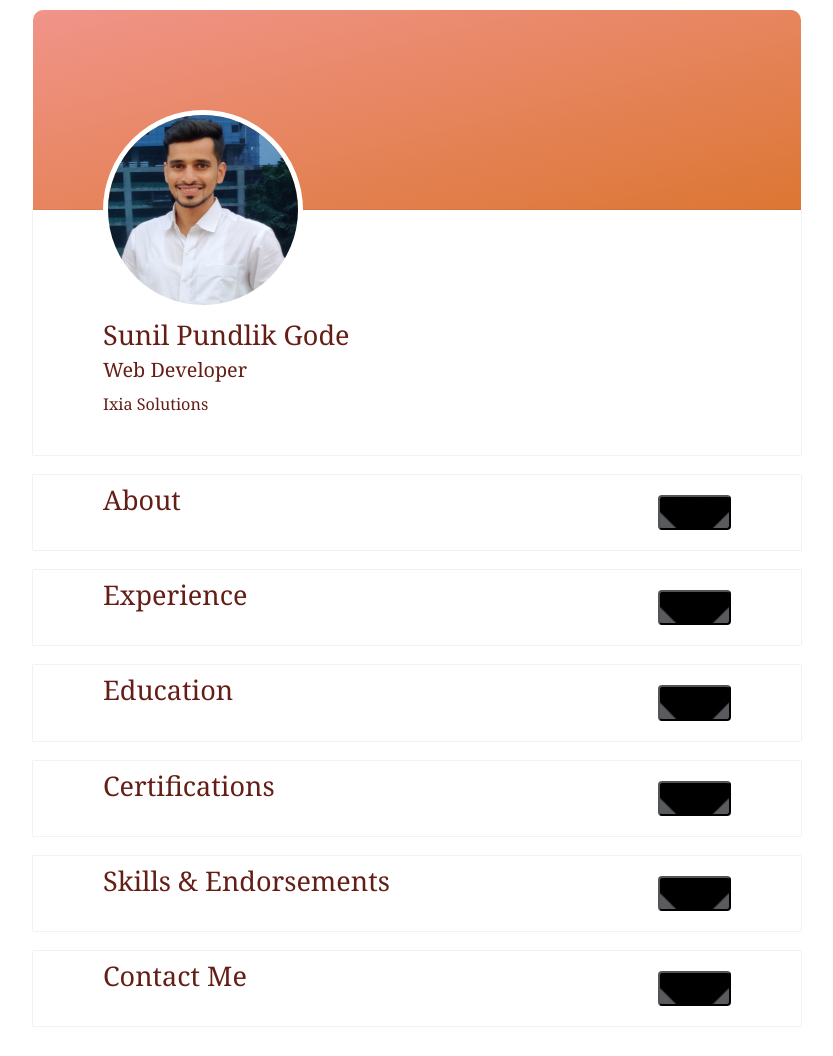
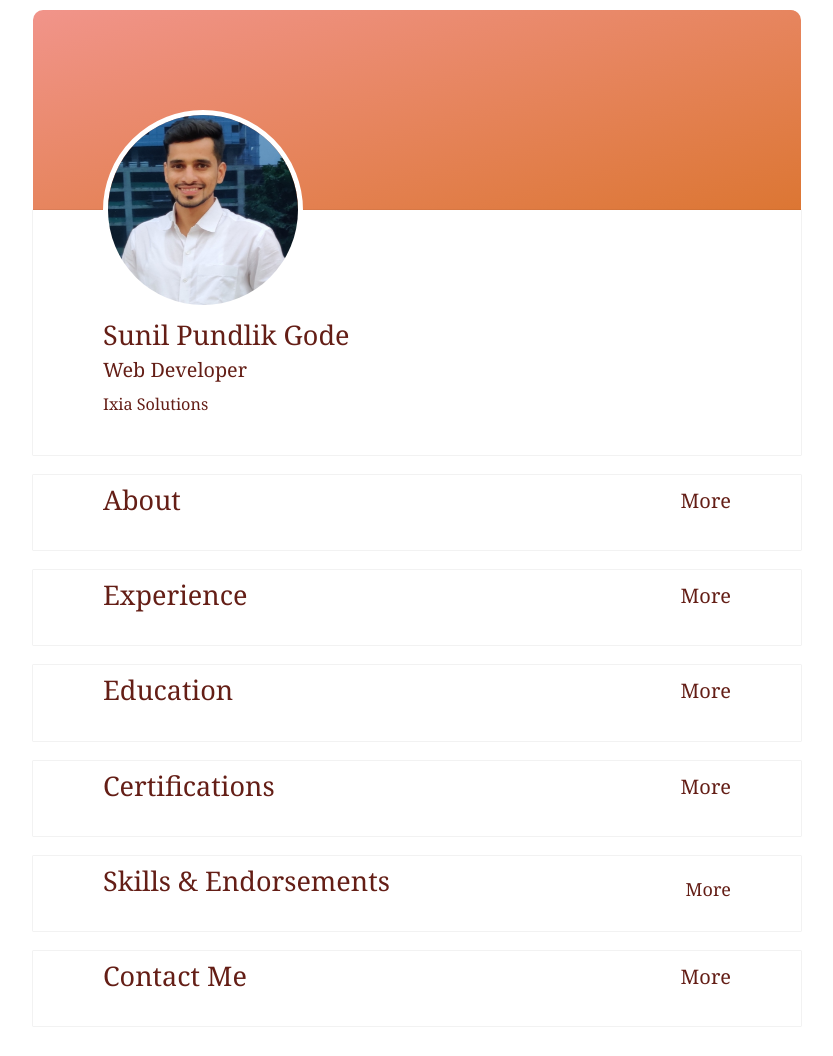
Before and after one commit to sg1592/Portfolio-Website, a Gatsby site: page / in a window 1280 px wide. Shown: the whole page, without its empty margins (223-1056 px from the left). Built offline with nearby package versions, Linux system fonts and the light colour scheme; Gatsby itself is replaced by a stand-in of ours.

Commit message:
change styling

```diff
--- a/src/components/about.js
+++ b/src/components/about.js
@@ -10,11 +10,12 @@ export default function About(){
                 justifyContent: "space-between",
             }}>
             <p className="title">About</p>
-            <button   className="toggle-btn" onClick={() => setOpen(!open)}>More</button>
-            <hr />
+            <span  className="text"  onClick={() => setOpen(!open)}>More</span>
+
             </div>
 
             <div  className={open ? "" : "close"}>
+            <hr />
             <p className="c-year">I caught fire coding.</p>
             <p className="c-year">I always want to become as software developer. I like listening to music,teaching and playing cricket.</p>
             </div>
--- a/src/components/certifications.js
+++ b/src/components/certifications.js
@@ -19,11 +19,12 @@ export default function Certification(){
             justifyContent: "space-between",
         }}>
             <p className="title">Certifications</p>
-            <button   className="toggle-btn" onClick={() => setOpen(!open)}>More</button>
-            <hr />
+            <span   className="text" onClick={() => setOpen(!open)}>More</span>
+
             </div>
 
             <div  className={open ? "" : "close"}>
+            <hr />
             {
                 data.map((d, i) => (
                     <div key={i} className="company">
--- a/src/components/contact.js
+++ b/src/components/contact.js
@@ -10,11 +10,12 @@ export default function Contact(){
                 justifyContent: "space-between",
             }}>
             <p className="title">Contact Me</p>
-            <button   className="toggle-btn" onClick={() => setOpen(!open)}>More</button>
-            <hr />
+            <span   className="text" onClick={() => setOpen(!open)}>More</span>
+
             </div>
 
             <div  className={open ? "" : "close"}>
+            <hr />
             <Grid container spacing={1}>
                 <Grid item xs={4} sm={4} md={2} className="label">Email:- </Grid>
                 <Grid item xs={8} sm={8} md={10}><a className="field" target="blank" href="mailto:sunil.gode007@gmail.com">sunil.gode007@gmail.com</a></Grid>
--- a/src/components/education.js
+++ b/src/components/education.js
@@ -21,11 +21,12 @@ export default function Education(){
                 justifyContent: "space-between",
             }}>
             <p className="title">Education</p>
-            <button   className="toggle-btn" onClick={() => setOpen(!open)}>More</button>
-            <hr />
+            <span   className="text" onClick={() => setOpen(!open)}>More</span>
+
             </div>
 
             <div  className={open ? "" : "close"}>
+            <hr />
             {
                 data.map((d, i) => (
                     <div key={i} className="company">
--- a/src/components/experience.js
+++ b/src/components/experience.js
@@ -20,11 +20,12 @@ export default function Experience(){
                 justifyContent: "space-between",
             }}>
             <p className="title">Experience</p>
-            <button   className="toggle-btn" onClick={() => setOpen(!open)}>More</button>
-            <hr />
+            <span className="text" onClick={() => setOpen(!open)}>More</span>
+
             </div>
 
             <div  className={open ? "" : "close"}>
+            <hr />
             {
                 data.map((d, i) => (
                     <div key={i} className="company">
--- a/src/components/layout.css
+++ b/src/components/layout.css
@@ -673,16 +673,12 @@ header {
   display: none;
 }
 
-.toggle-btn{
-  display: flex;
-  height: inherit;
-  font-size: 17px;
-  width: 80px;
-  align-items: center;
-  justify-content: center;
-  background: url("/src/images/Dropdown.png") no-repeat #595b5f 50%;
-  border-radius: 4px;
+.text{
+  font-size: 20px;
   cursor: pointer;
+  margin: -7px 0px 0px 0px;
+
+
 
 }
 
--- a/src/components/skills.js
+++ b/src/components/skills.js
@@ -26,11 +26,12 @@ export default function Skills(){
                 justifyContent: "space-between",
             }}>
             <p className="title">Skills & Endorsements</p>
-            <button   className="toggle-btn" onClick={() => setOpen(!open)}>More</button>
-            <hr />
+            <span   className="toggle-btn" onClick={() => setOpen(!open)}>More</span>
+
             </div>
 
             <div  className={open ? "" : "close"}>
+            <hr />
             <div style={{ display: 'flex', flexDirection: 'row', justifyContent: 'space-around', width: '100%', height: 'auto'}}>
                 <div style={{ width: '45%', height: 'auto'}}>
                     {
```
